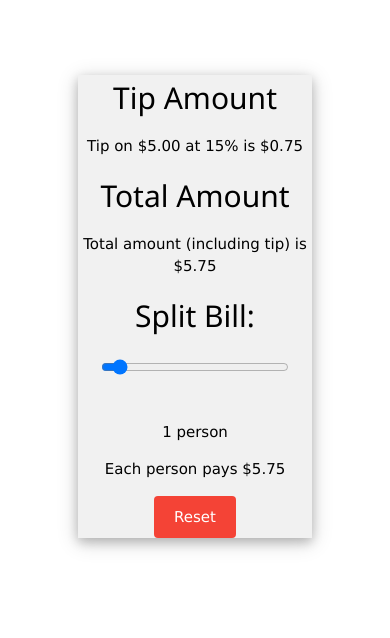
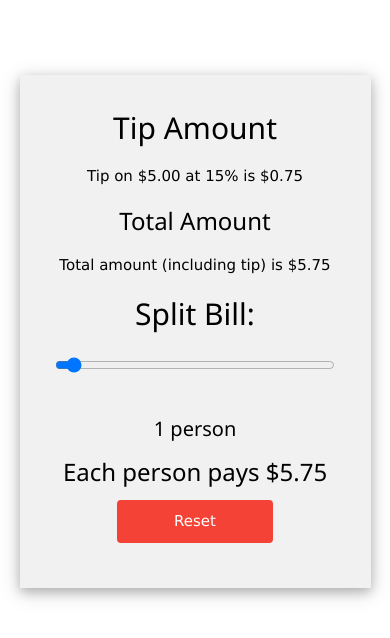
Before and after one commit to Howslifem8/Tip-Calculator, a plain HTML site: page index.html in a window 390 px wide. Both pictures are taken after typing "5" into the empty fields and a click on the button "Calculate Tip". Drawn offline with nearby package versions, Linux system fonts and the light colour scheme.

Commit message:
Basic Mobile styling for Functionality.

```diff
--- a/index.html
+++ b/index.html
@@ -34,7 +34,7 @@
             </div>
 
             <div class="w3-center">
-                <button type="submit" class="w3-button w3-blue w3-center" style="width: 30%; display: inline-block; margin-bottom: 2rem;">Calculate Tip</button>
+                <button type="submit" class="w3-button w3-blue w3-center step1button" style=" display: inline-block; margin-bottom: 2rem;">Calculate Tip</button>
             </div>
 
         </form>
@@ -42,9 +42,9 @@
     </div>
 
     <div class="container w3-card-4 w3-light-grey" id="step2" style=" height: max-content; margin-top: 5rem; display: none;">
-        <h2 class="w3-center">Tip Amount</h2>
+        <h2 class="w3-center step2label">Tip Amount</h2>
         <p id="tip_result" class="w3-center">The tip on $tab_Amount at $tip_percentage is $tip. </p>
-        <h2 class="w3-center">Total Amount</h2>
+        <h3 class="w3-center">Total Amount</h3>
         <p id="total_result" class="w3-center">The total amount to be paid is $total.</p>
 
         <h2 class="w3-center">Split Bill:</h2>
@@ -52,12 +52,12 @@
         <div class="split-bill-container w3-center">
             <div class="w3-center">
                 <input type="range" id="split_slider" min="1" max="20" value="1" style="width: 80%; display: inline-block;">
-                <p id="split_label">0</p>
+                <h4 id="split_label">0</h4>
             </div>
 
 
 
-            <p id="split_result">Each person pays: $0.00</p>
+            <h3 id="split_result">Each person pays: $0.00</h3>
         <button class="w3-button w3-red w3-center" id="reset_button" onclick="reset()">Reset</button>
     </div>
 </body>
--- a/style.css
+++ b/style.css
@@ -56,3 +56,29 @@
     font-weight: bold;
     font-size: 1.1rem;
 }
+
+@media screen and (max-width: 768px) {
+    .container {
+        width: 90vw;
+        height: 50vh;
+    }
+    .step2label {
+      margin-top: 4rem;
+      padding-top: 2rem;
+    }
+    .bill-amount-container, .slider-container {
+        width: 90vw;
+    }
+    .container input {
+        width: 90vw;
+    }
+    .container button {
+        width: 40vw;
+        margin-bottom: 3rem;
+    }
+
+    .step1button{
+        width: 90vw;
+        margin-bottom: 3rem;
+    }
+}
```
